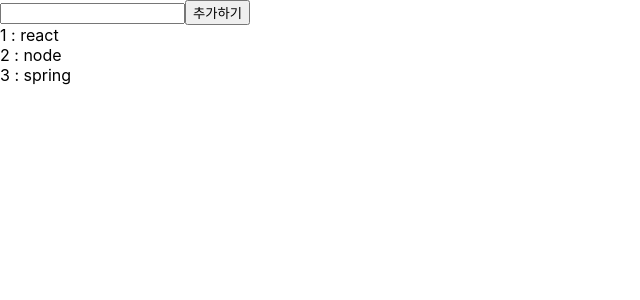
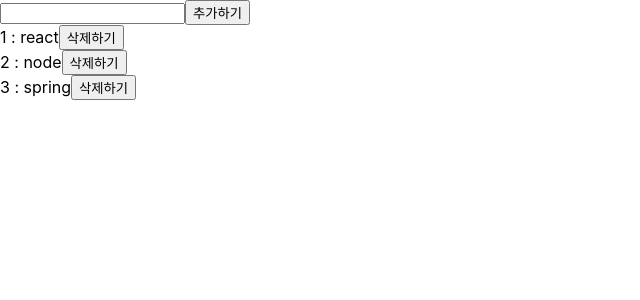
Before and after one commit to wisdom1104/axios-study, a React (Create React App) app: page / in a window 1280 px wide. Shown: the top 300 px of the page, without its empty margins (0-640 px from the left). Built offline with nearby package versions, Linux system fonts and the light colour scheme; data requests are answered from the project's data file.

Commit message:
axios.delete 사용

```diff
--- a/src/App.js
+++ b/src/App.js
@@ -19,6 +19,16 @@ const App = () => {
   const onSubmitHandler = async () => {
     axios.post("http://localhost:4000/todos", todo);
     setTodos([...todos, todo]);
+  };
+
+  //삭제 함수
+  const onClickDeleteButtonHandler = (id) => {
+    axios.delete(`http://localhost:4000/todos/${id}`);
+    setTodos(
+      todos.filter((item) => {
+        return item.id !== id;
+      })
+    );
   };
 
   // 생성한 함수를 컴포넌트가 mount 됐을 떄 실행하기 위해 useEffect를 사용한다.
@@ -54,6 +64,12 @@ const App = () => {
         {todos?.map((todo) => (
           <div key={todo.id}>
             {todo.id} : {todo.title}
+            <button
+              type="button"
+              onClick={() => onClickDeleteButtonHandler(todo.id)}
+            >
+              삭제하기
+            </button>
           </div>
         ))}
       </div>
```
Also changed, not shown: db.json (line endings or trailing spaces).
